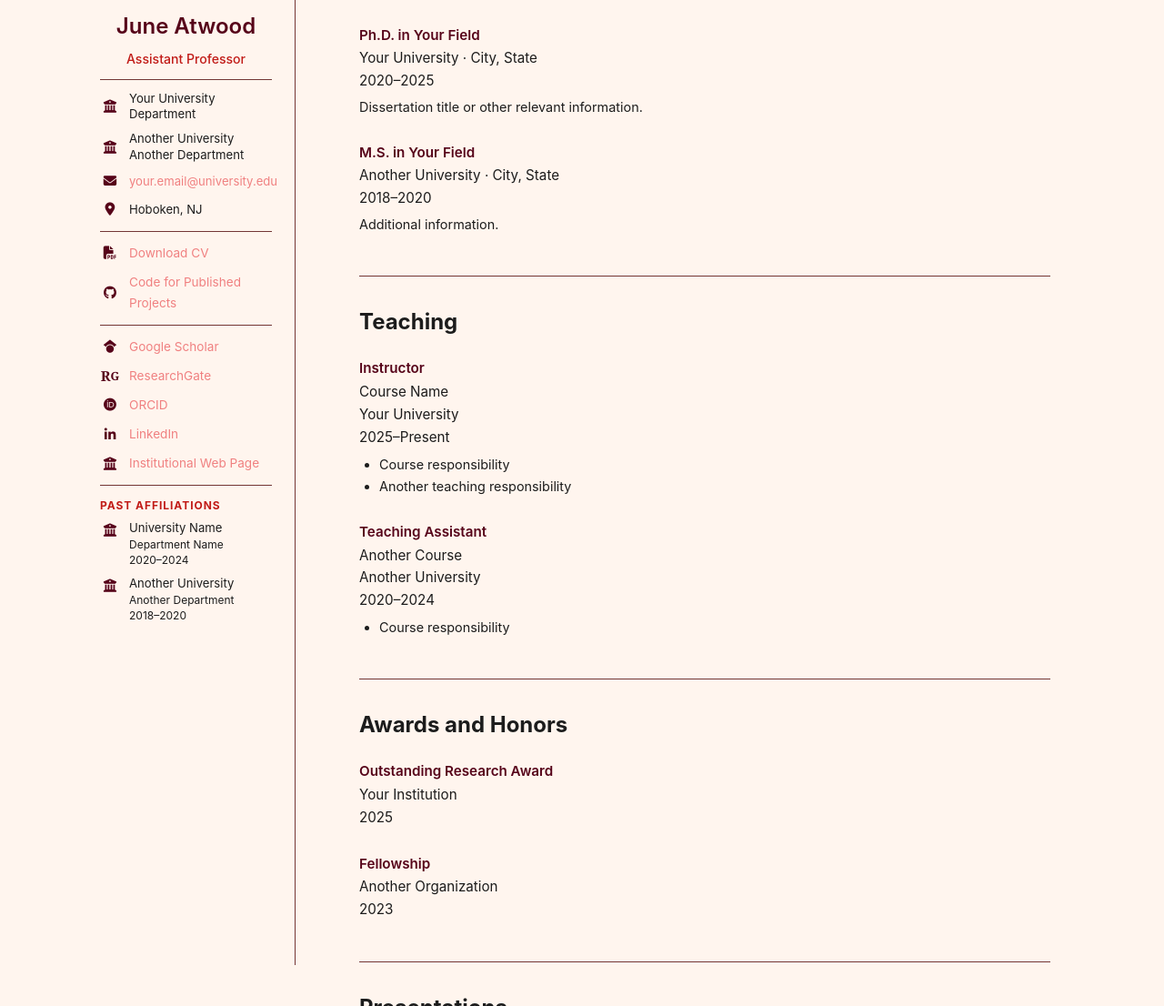
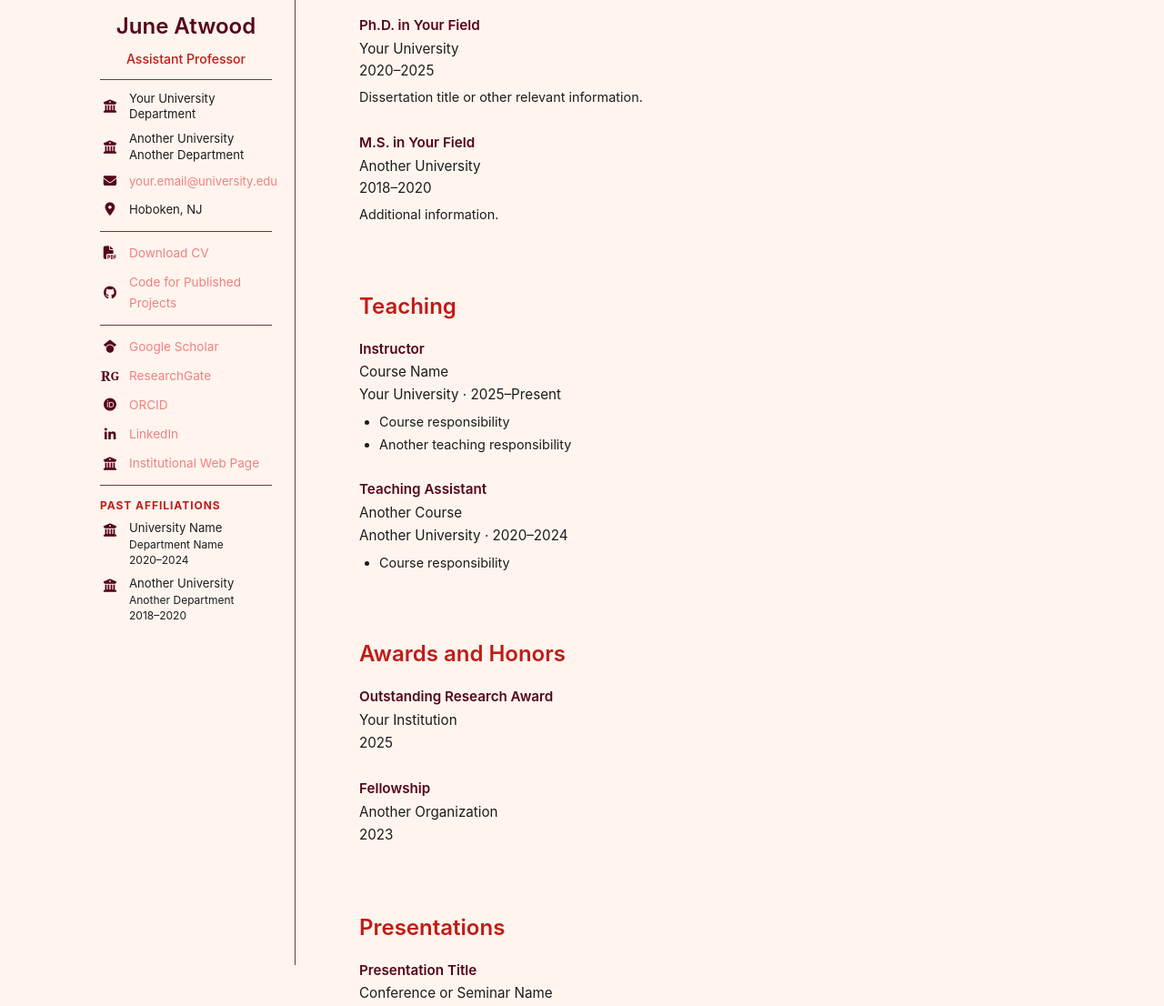
Before and after one commit to isugiura/isugiura.github.io, a Jekyll site: the page built from cv.md, in a window 1280 px wide and 1400 px high, cut to the strip 294-1400 px from the top of the window. Shown: the whole strip at 91% size. Built offline with Jekyll 4.4.1, drawn with Linux system fonts in a browser that asks for light colours.

Commit message:
Formatting

```diff
--- a/cv.md
+++ b/cv.md
@@ -32,31 +32,32 @@ permalink: /cv/
 
 {% if site.data.site_info.cv.education %}
 
-<h2>Education</h2>
+<h2 class="cv-section-heading">
+  Education
+</h2>
 
 {% for item in site.data.site_info.cv.education %}
 
 <div class="cv-entry">
 
-  <strong>{{ item.degree }}</strong>
+  <strong>
+    {{ item.degree }}
+  </strong>
 
   <div>
     {{ item.institution }}
-    {% if item.location %}
-      · {{ item.location }}
-    {% endif %}
   </div>
 
   {% if item.years %}
-    <div>
-      {{ item.years }}
-    </div>
+  <div>
+    {{ item.years }}
+  </div>
   {% endif %}
 
   {% if item.details %}
-    <p>
-      {{ item.details }}
-    </p>
+  <p>
+    {{ item.details }}
+  </p>
   {% endif %}
 
 </div>
@@ -72,13 +73,17 @@ permalink: /cv/
 
 {% if site.data.site_info.cv.research_experience %}
 
-<h2>Research Experience</h2>
+<h2 class="cv-section-heading">
+  Research Experience
+</h2>
 
 {% for item in site.data.site_info.cv.research_experience %}
 
 <div class="cv-entry">
 
-  <strong>{{ item.position }}</strong>
+  <strong>
+    {{ item.position }}
+  </strong>
 
   <div>
     {{ item.institution }}
@@ -88,9 +93,9 @@ permalink: /cv/
   </div>
 
   {% if item.years %}
-    <div>
-      {{ item.years }}
-    </div>
+  <div>
+    {{ item.years }}
+  </div>
   {% endif %}
 
   {% if item.details %}
@@ -122,13 +127,17 @@ permalink: /cv/
 
 {% if site.data.site_info.cv.teaching %}
 
-<h2>Teaching</h2>
+<h2 class="cv-section-heading">
+  Teaching
+</h2>
 
 {% for item in site.data.site_info.cv.teaching %}
 
 <div class="cv-entry">
 
-  <strong>{{ item.position }}</strong>
+  <strong>
+    {{ item.position }}
+  </strong>
 
   {% if item.course %}
   <div>
@@ -138,16 +147,10 @@ permalink: /cv/
 
   <div>
     {{ item.institution }}
-    {% if item.location %}
-      · {{ item.location }}
+    {% if item.years %}
+      · {{ item.years }}
     {% endif %}
   </div>
-
-  {% if item.years %}
-    <div>
-      {{ item.years }}
-    </div>
-  {% endif %}
 
   {% if item.details %}
 
@@ -178,13 +181,17 @@ permalink: /cv/
 
 {% if site.data.site_info.cv.awards %}
 
-<h2>Awards and Honors</h2>
+<h2 class="cv-section-heading">
+  Awards and Honors
+</h2>
 
 {% for item in site.data.site_info.cv.awards %}
 
 <div class="cv-entry">
 
-  <strong>{{ item.name }}</strong>
+  <strong>
+    {{ item.name }}
+  </strong>
 
   {% if item.institution %}
   <div>
@@ -211,13 +218,17 @@ permalink: /cv/
 
 {% if site.data.site_info.cv.grants %}
 
-<h2>Grants</h2>
+<h2 class="cv-section-heading">
+  Grants
+</h2>
 
 {% for item in site.data.site_info.cv.grants %}
 
 <div class="cv-entry">
 
-  <strong>{{ item.title }}</strong>
+  <strong>
+    {{ item.title }}
+  </strong>
 
   {% if item.agency %}
   <div>
@@ -272,13 +283,17 @@ permalink: /cv/
 
 {% if site.data.site_info.cv.presentations %}
 
-<h2>Presentations</h2>
+<h2 class="cv-section-heading">
+  Presentations
+</h2>
 
 {% for item in site.data.site_info.cv.presentations %}
 
 <div class="cv-entry">
 
-  <strong>{{ item.title }}</strong>
+  <strong>
+    {{ item.title }}
+  </strong>
 
   {% if item.venue %}
   <div>
@@ -299,11 +314,9 @@ permalink: /cv/
   {% endif %}
 
   {% if item.details %}
-
   <p>
     {{ item.details }}
   </p>
-
   {% endif %}
 
 </div>
@@ -319,13 +332,17 @@ permalink: /cv/
 
 {% if site.data.site_info.cv.professional_memberships %}
 
-<h2>Professional Memberships</h2>
+<h2 class="cv-section-heading">
+  Professional Memberships
+</h2>
 
 {% for item in site.data.site_info.cv.professional_memberships %}
 
 <div class="cv-entry">
 
-  <strong>{{ item.organization }}</strong>
+  <strong>
+    {{ item.organization }}
+  </strong>
 
   {% if item.role %}
   <div>
@@ -352,23 +369,24 @@ permalink: /cv/
 
 {% if site.data.site_info.cv.service %}
 
-<h2>Service</h2>
+<h2 class="cv-section-heading">
+  Service
+</h2>
 
 {% for item in site.data.site_info.cv.service %}
 
 <div class="cv-entry">
 
-  <strong>{{ item.role }}</strong>
+  <strong>
+    {{ item.role }}
+  </strong>
 
   {% if item.organization %}
   <div>
     {{ item.organization }}
-  </div>
-  {% endif %}
-
-  {% if item.years %}
-  <div>
-    {{ item.years }}
+    {% if item.years %}
+      · {{ item.years }}
+    {% endif %}
   </div>
   {% endif %}
 
@@ -401,29 +419,30 @@ permalink: /cv/
 
 {% if site.data.site_info.cv.outreach %}
 
-<h2>Outreach</h2>
+<h2 class="cv-section-heading">
+  Outreach
+</h2>
 
 {% for item in site.data.site_info.cv.outreach %}
 
 <div class="cv-entry">
 
-  <strong>{{ item.activity }}</strong>
+  <strong>
+    {{ item.activity }}
+  </strong>
 
   {% if item.organization %}
   <div>
     {{ item.organization }}
+    {% if item.years %}
+      · {{ item.years }}
+    {% endif %}
   </div>
   {% endif %}
 
   {% if item.location %}
   <div>
     {{ item.location }}
-  </div>
-  {% endif %}
-
-  {% if item.year %}
-  <div>
-    {{ item.year }}
   </div>
   {% endif %}
 
```
